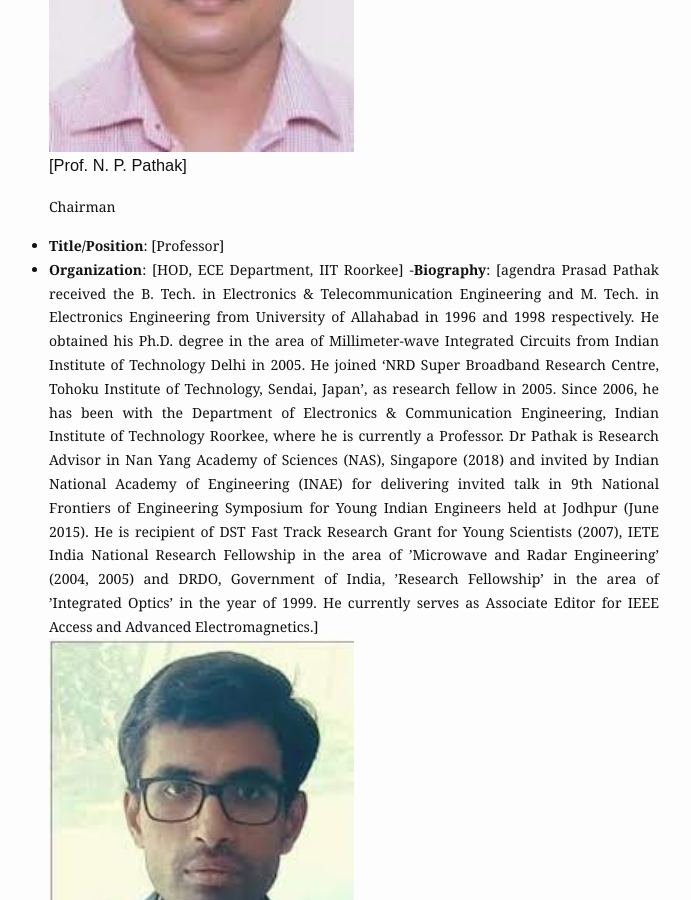
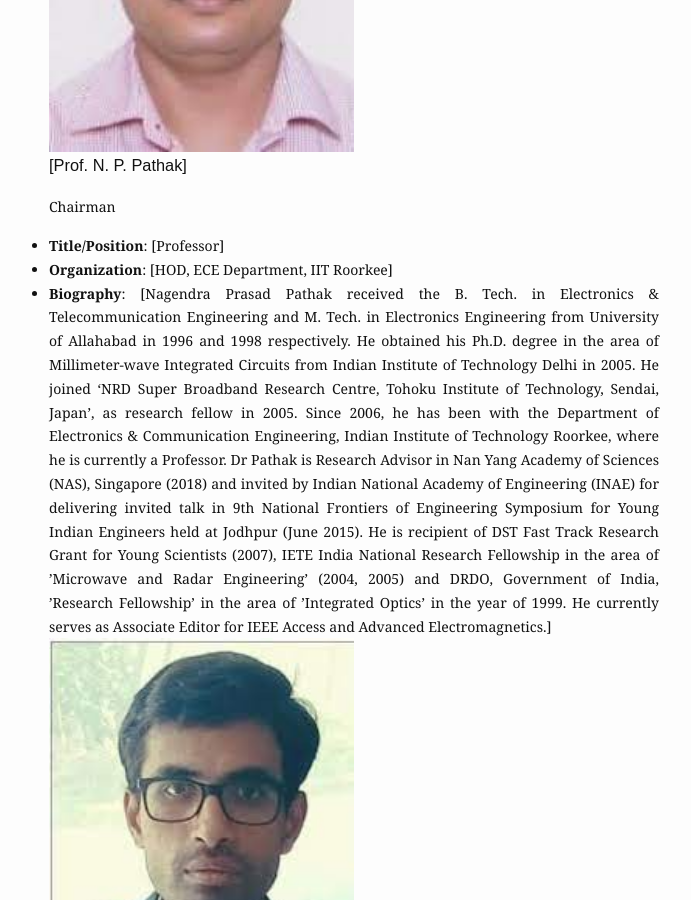
Before and after one commit to tharuniitk/tharuniitk.github.io, a Jekyll site: the page built from workshops.md, in a window 1280 px wide and 900 px high, scrolled down 2194 px. Shown: the whole window, without its empty margins (301-992 px from the left). Built offline with Jekyll 4.4.1, drawn with Linux system fonts in a browser that asks for light colours.

Commit message:
Update workshops.md

```diff
--- a/workshops.md
+++ b/workshops.md
@@ -25,7 +25,7 @@ Patron
 Chairman
 - **Title/Position**: [Professor]
 - **Organization**: [HOD, ECE Department, IIT Roorkee]
--**Biography**: [agendra Prasad Pathak received the B. Tech. in Electronics & Telecommunication Engineering and M. Tech. in Electronics Engineering from University of Allahabad in 1996 and 1998 respectively. He obtained his Ph.D. degree in the area of Millimeter-wave Integrated Circuits from Indian Institute of Technology Delhi in 2005. He joined ‘NRD Super Broadband Research Centre, Tohoku Institute of Technology, Sendai, Japan’, as research fellow in 2005. Since 2006, he has been with the Department of Electronics & Communication Engineering, Indian Institute of Technology Roorkee, where he is currently a Professor. Dr Pathak is Research Advisor in Nan Yang Academy of Sciences (NAS), Singapore (2018) and invited by Indian National Academy of Engineering (INAE) for delivering invited talk in 9th National Frontiers of Engineering Symposium for Young Indian Engineers held at Jodhpur (June 2015). He is recipient of DST Fast Track Research Grant for Young Scientists (2007), IETE India National Research Fellowship in the area of ’Microwave and Radar Engineering’ (2004, 2005) and DRDO, Government of India, ’Research Fellowship’ in the area of ’Integrated Optics’ in the year of 1999. He currently serves as Associate Editor for IEEE Access and Advanced Electromagnetics.]\
+- **Biography**: [Nagendra Prasad Pathak received the B. Tech. in Electronics & Telecommunication Engineering and M. Tech. in Electronics Engineering from University of Allahabad in 1996 and 1998 respectively. He obtained his Ph.D. degree in the area of Millimeter-wave Integrated Circuits from Indian Institute of Technology Delhi in 2005. He joined ‘NRD Super Broadband Research Centre, Tohoku Institute of Technology, Sendai, Japan’, as research fellow in 2005. Since 2006, he has been with the Department of Electronics & Communication Engineering, Indian Institute of Technology Roorkee, where he is currently a Professor. Dr Pathak is Research Advisor in Nan Yang Academy of Sciences (NAS), Singapore (2018) and invited by Indian National Academy of Engineering (INAE) for delivering invited talk in 9th National Frontiers of Engineering Symposium for Young Indian Engineers held at Jodhpur (June 2015). He is recipient of DST Fast Track Research Grant for Young Scientists (2007), IETE India National Research Fellowship in the area of ’Microwave and Radar Engineering’ (2004, 2005) and DRDO, Government of India, ’Research Fellowship’ in the area of ’Integrated Optics’ in the year of 1999. He currently serves as Associate Editor for IEEE Access and Advanced Electromagnetics.]\
 ![Alt text](/assets/img/tharun.jpeg)
   ### [Dr. Tharun Kumar Reddy]
 Convener
```
